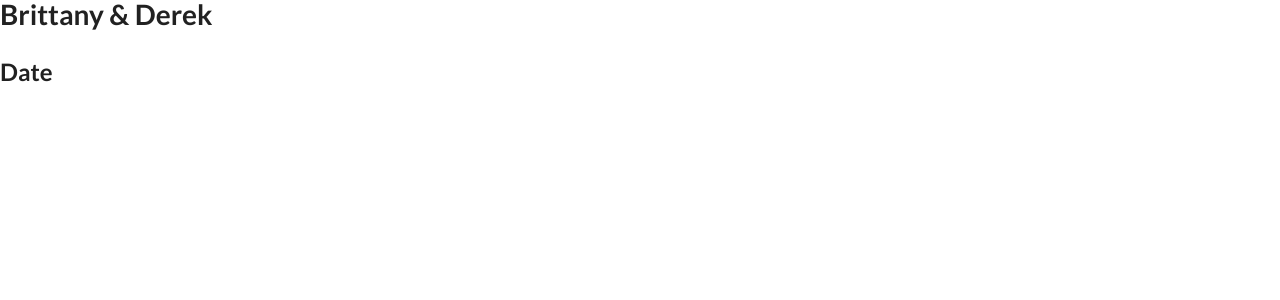
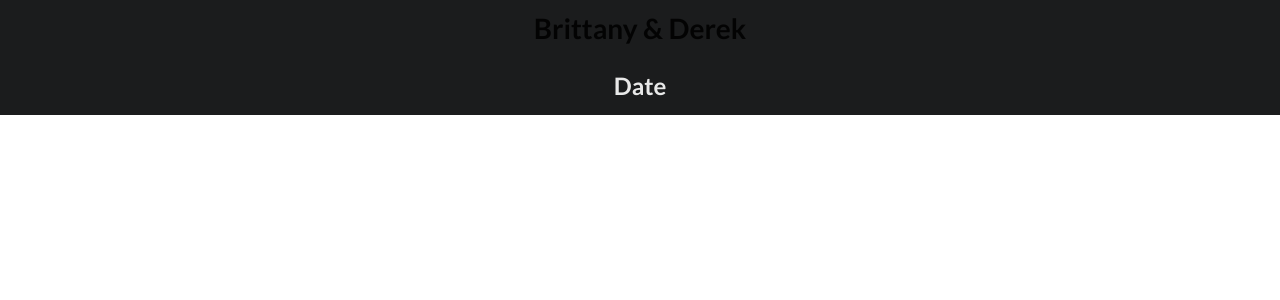
Before and after one commit to drobati/wedding, a Jekyll site: the page built from index.html, in a window 1280 px wide. Shown: the top 300 px of the page. Built offline with Jekyll 4.4.1, drawn with Linux system fonts in a browser that asks for light colours; nearby versions of some CDN libraries.

Commit message:
Update index.html

```diff
--- a/index.html
+++ b/index.html
@@ -2,10 +2,13 @@
 layout: default
 title: "Our Wedding"
 ---
-
+<div class="ui inverted vertical masthead center aligned segment">
+  <div class="ui text container">
     <h1 class="ui header">
       Brittany & Derek
     </h1>
     <h2>
       Date
     </h2>
+  </div>
+</div>
```
Lines whose indentation alone changed are shown as unchanged.
